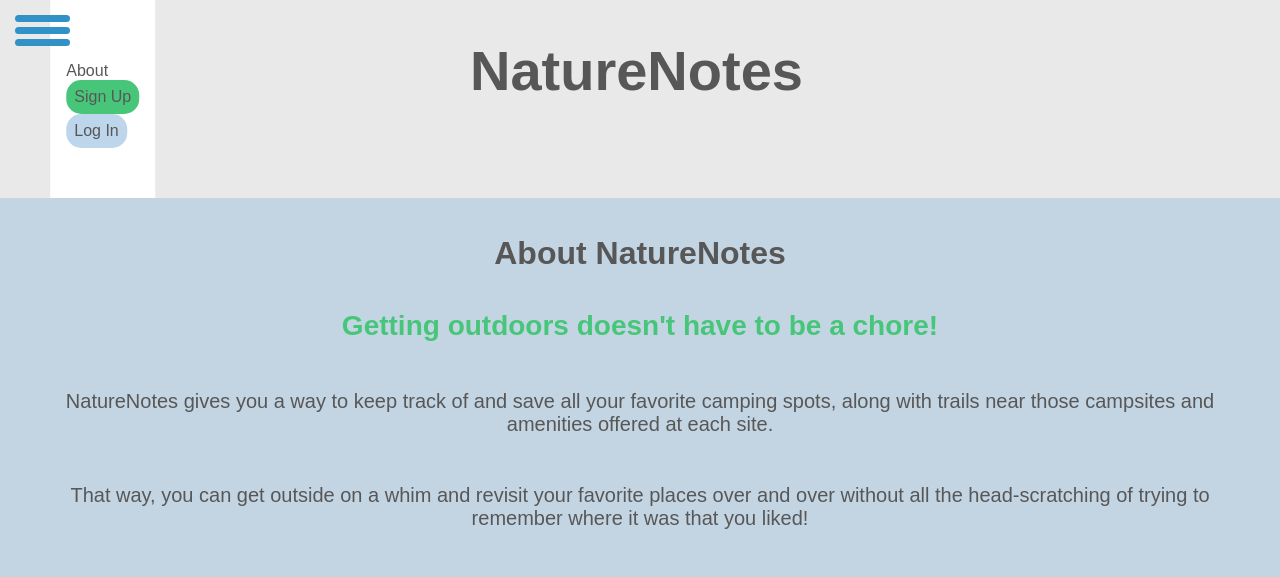
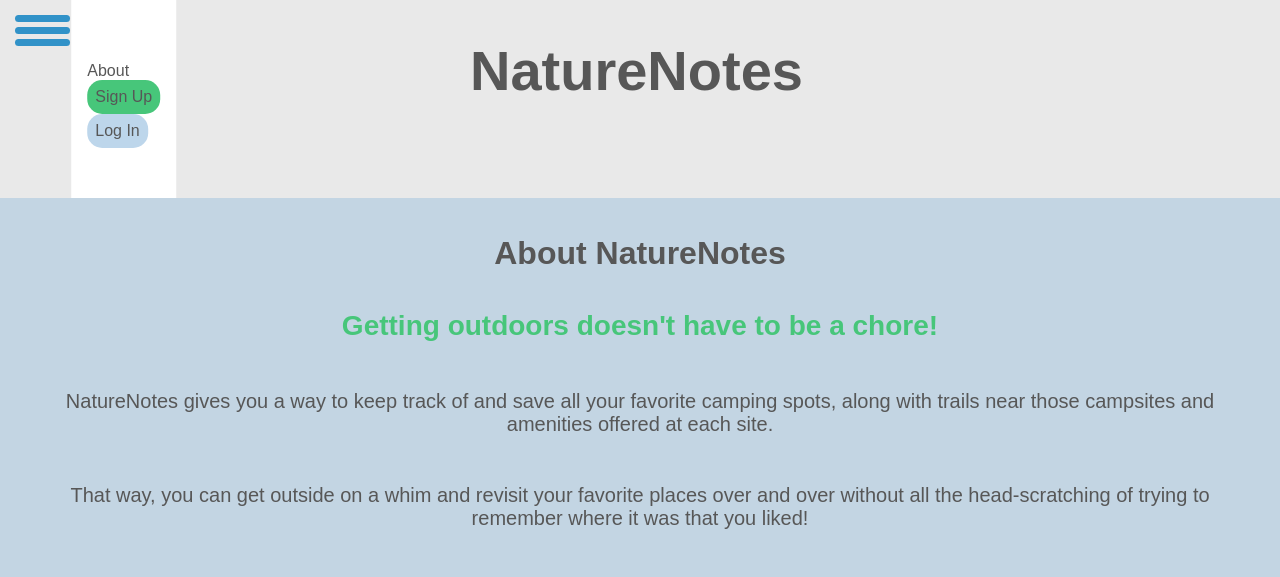
Before and after one commit to caseystell/nature-notes, a Django app: page /about/ in a window 1280 px wide. Shown: the top 577 px of the page. Run offline with Django 4.2, Linux system fonts and the light colour scheme; some web fonts are replaced.

Commit message:
final CSS updates

```diff
--- a/main_app/static/css/style.css
+++ b/main_app/static/css/style.css
@@ -90,17 +90,17 @@ body {
 
 .sidebar {
     transition: translate var(--animation-timing);
-    translate: -300%;
+    translate: -280%;
     padding: 0.5rem 1rem;
     padding-top: calc(var(--hamburger-height) + var(--hamburger-margin) + 1rem);
     background-color: #FFFFFF;
     color: var(--background);
-    max-width: 13rem ;
+    max-width: 10rem;
     min-height: 8rem;
 }
 
 .hamburger-menu:has(input:checked) + .sidebar {
-    translate: -200%;
+    translate: -180%;
 }
 
 a, a:visited {
```
Also changed, not shown: README.md.
